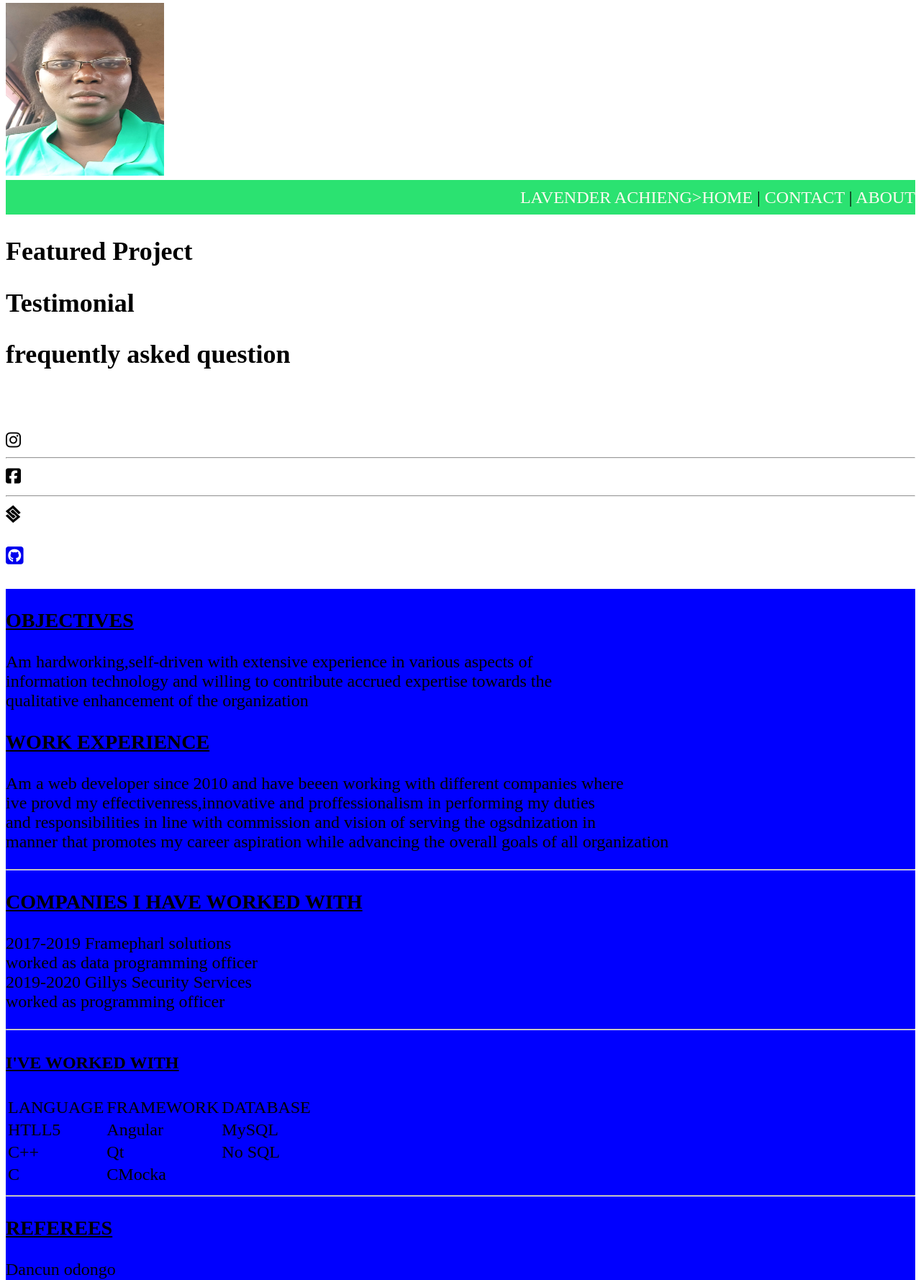
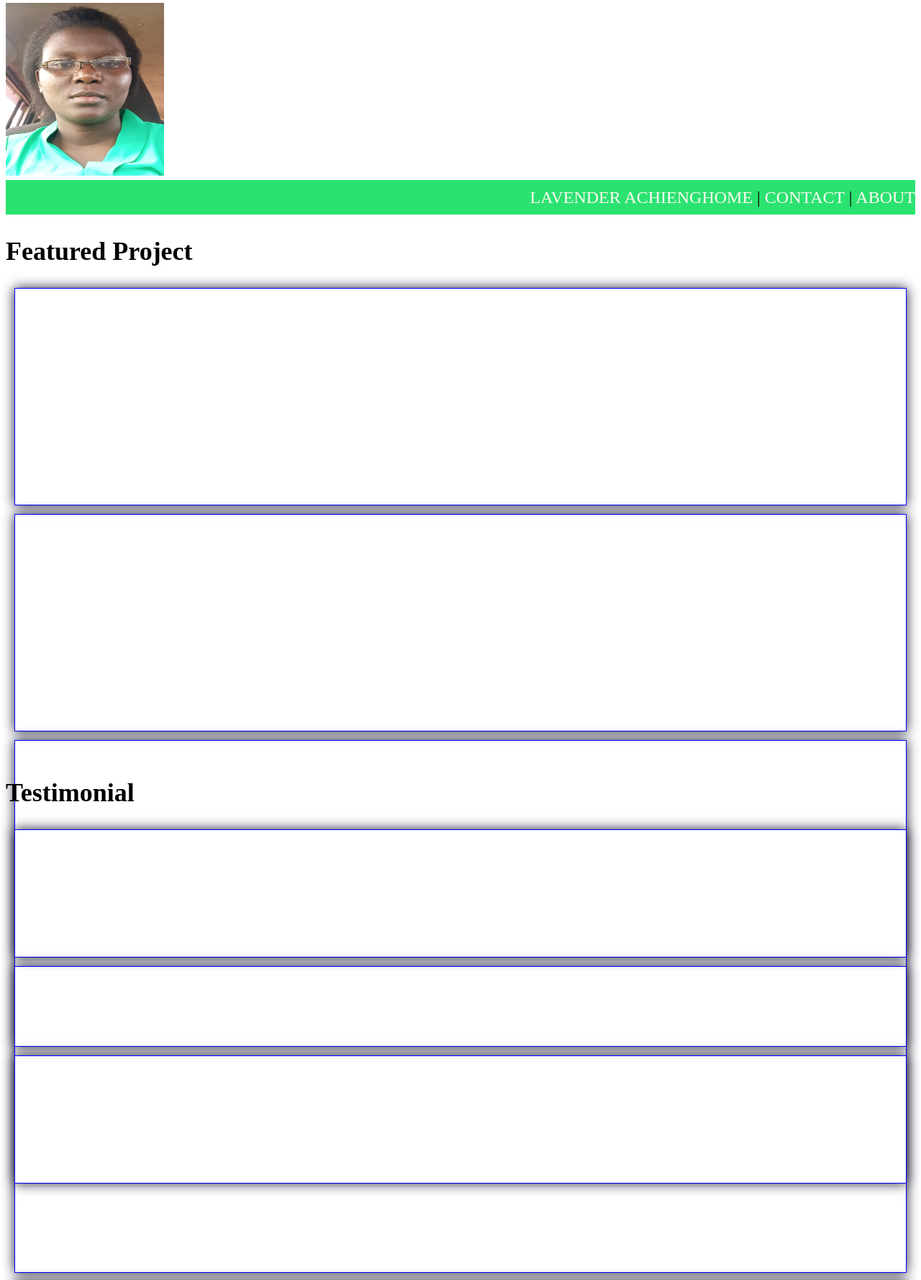
Before and after one commit to lavender-achieng/portfolio, a PHP site: page / in a window 1280 px wide. Shown: the part 98-1876 px from the top of the page at 72% size. Run offline with PHP 8.4, Linux system fonts and the light colour scheme; some libraries are stand-ins or nearby versions.

Commit message:
Add files via upload
style.css

```diff
--- a/css/main.css
+++ b/css/main.css
@@ -1,10 +1,18 @@
 body {
   font-size: 1.5em;
 }
-.container{
+.container-fluid{
   display:flex;
   flex-direction: column;
   height:100vh;
+}
+.container{
+  width:90vw
+  margin:auto;
+}
+.center{
+text align :center;
+
 }
 .navbar {
   background-color: #2be271;
@@ -17,14 +25,46 @@ body {
 nav a {
   color: #fffaf0;
 }
-header {
+.jumbostron {
+  display:flex;
+  flex-direction: row;
   background-color: blue;
 }
 a {
   text-decoration: chartreuse;
+
+}
+main{
+  flex-grow:1;
+}
+.cards-container{
+  display:flex;
+  flex-direction: row-reverse;
+  justify-content: space-around;
+  align-items: center;
+  padding: 1;
+}
+.card{
+  min-width: 300px;
+  min-height: 300px;
+  border: 1px solid blue;
+  margin:0.5em;
+  box-shadow:0 0 1rem 0  rgb(31, 31, 54);
+  .b{
+  margin:0.5em;
+  border: 1px solid blue;
+  }
+  .box-shadow{
+    box-shadow:0 0 1rem 0 rgb(255, 230, 0);
+
+  }
+}
+  footer{
+    background-color:blue;
+  }
 }
 footer ul {
-  list-style-type: lower-roman;
+  list-style-type: none;
 
 }
 dislay:flex;
--- a/index.html
+++ b/index.html
@@ -14,42 +14,50 @@
         <h2> CURRICULUM VITAE <b></b>
         </h2>
         <img src="lav.png" height="240" width="220"><br>
-        <div class="container">
+        <div class="container-fluid">
         <!--Navigation Bar Section-->
 
          <nav class="navbar">
-        <a href="" class="nav-link">LAVENDER ACHIENG></a>
+        <a href="" class="nav-link">LAVENDER ACHIENG</a>
             <div>
         <a href="./index.html"class="nav-link">HOME</a> |
         <a href="./contact.html"class="nav-link">CONTACT</a> |
         <a href="./about.html"class="nav-link">ABOUT </a>
         </nav>
         <!-- main section-->
-        <main>
+        <main class container>
             <section class="featured-project">
                 <h2> Featured Project</h2>
-            <div class="card"></div>
-            <div class="card"></div>
-            <div class="card"></div>
-            <div class="card"></div>
+                <div"cards="container">
+
+
+            <div class="card b box-shadow"></div>
+            <div class="card b box-shadow"></div>
+            <div class="card b box-shadow"></div>
+            <div class="card b box-shadow"></div>
+            </div>
             </section>
-            <section class="testimonials">
+            <section class="testimonials b box shadow">
+
+                <text align:center/>
                 <h2>Testimonial</h2>
+                <div"cards=comtainer">
                 <div class="card"></div>
-            <div class="card"></div>
-            <div class="card"></div>
-            <div class="card"></div>
+                <div class="card"></div>
+                <div class="card"></div>
+                <div class="card"></div>
+        </div>
             </section>
             <section class="faqs">
                 <h2>frequently asked question</h2>
                 </section>
            </main>
-    <h3><a href="https://www.instagram.com/invites/contact/?i=12thcdhig6tqu&utm_content=m7qk3yl"></a></h3><i class="fab fa-instagram"></i>
-    <a><hr href="https://www.facebook.com/lavenda"><i class="fab fa-facebook-square"></i></a></h3>
-    <a><hr href="https://www.linkedin.com/psettings/invite-receive"><i class="fab fa-staylinked"></i></a></h3>
-    <h3><a href="https://github.com/"><i class="fab fa-github-square"></i></a></h3>
+            <h3><a href="https://www.instagram.com/invites/contact/?i=12thcdhig6tqu&utm_content=m7qk3yl"></a></h3><i class="fab fa-instagram"></i>
+            <a><hr href="https://www.facebook.com/lavenda"><i class="fab fa-facebook-square"></i></a></h3>
+            <a><hr href="https://www.linkedin.com/psettings/invite-receive"><i class="fab fa-staylinked"></i></a></h3>
+            <h3><a href="https://github.com/"><i class="fab fa-github-square"></i></a></h3>
         <!-- jumbotron-->
-<header>
+         <header class= "jumbstron">
                                                                                                                                <p>
             <h3><U>OBJECTIVES</h3></U></p>
             <P> Am hardworking,self-driven with extensive experience in various aspects of <br>
```
